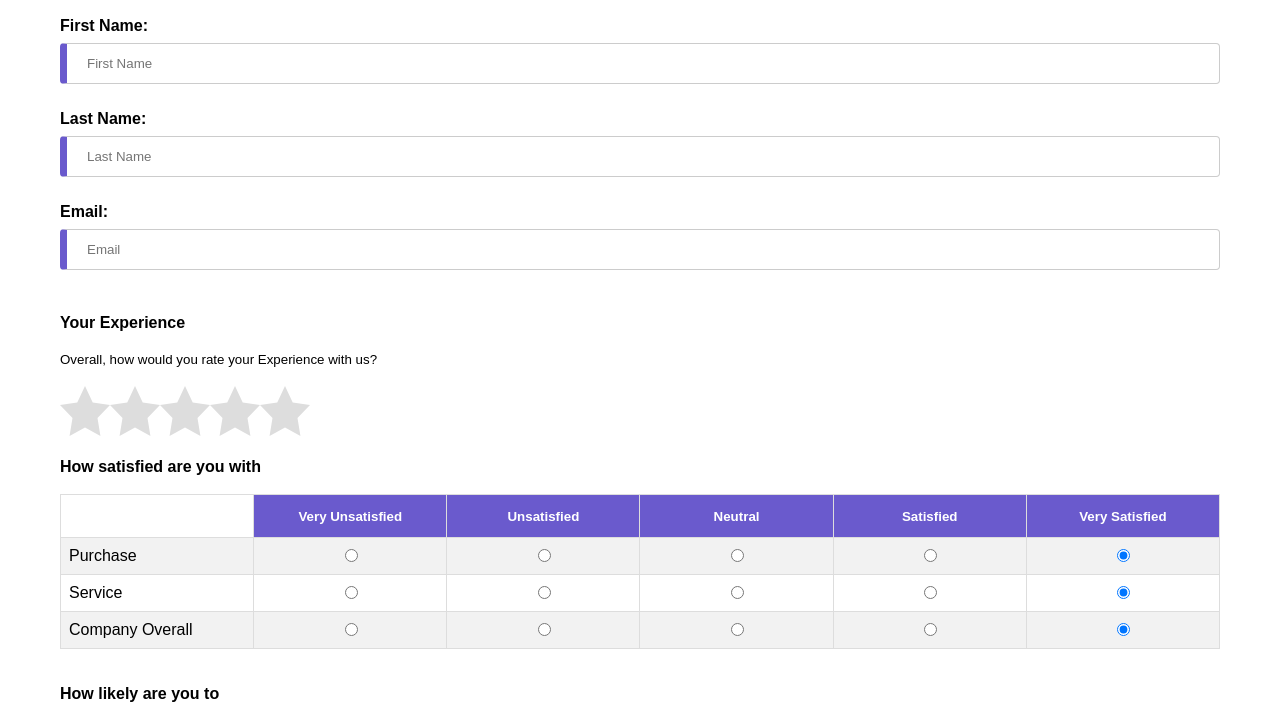
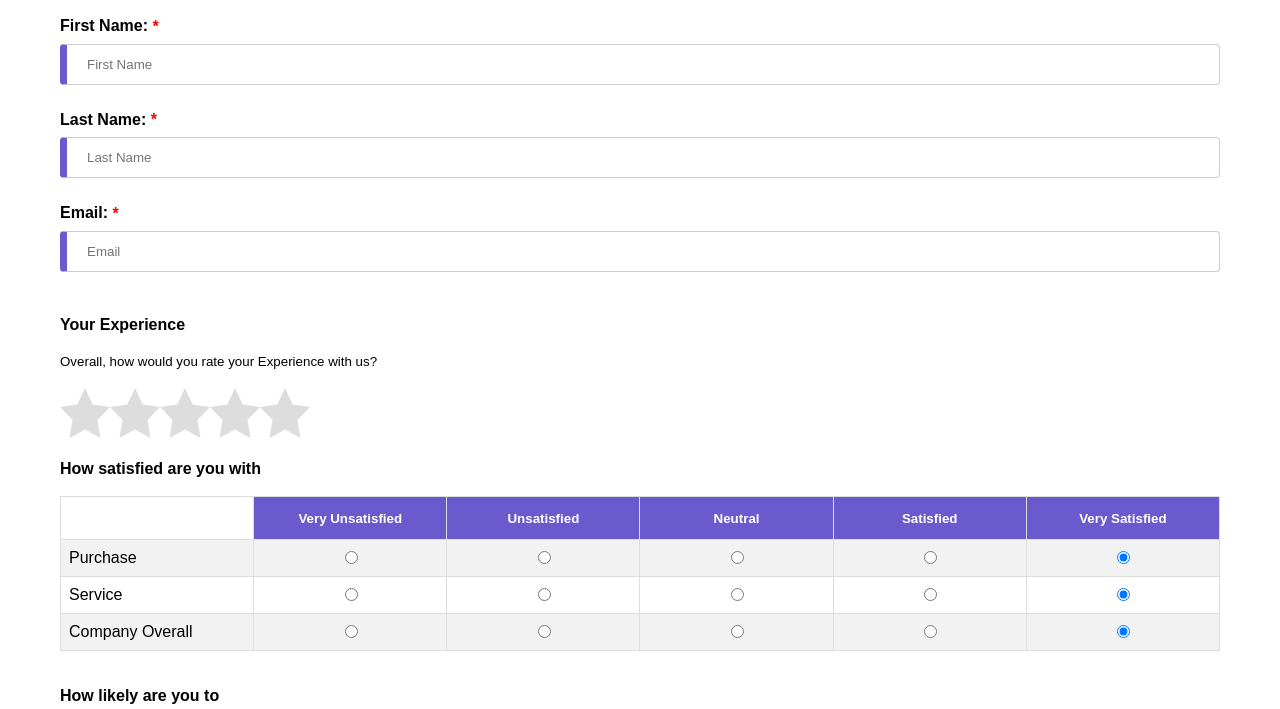
Before and after one commit to chiranjivikant1/Netlify1, a plain HTML site: page index.html in a window 1280 px wide. Shown: the part 91-800 px from the top of the page. Drawn offline with Linux system fonts and the light colour scheme.

Commit message:
Update index.html

```diff
--- a/index.html
+++ b/index.html
@@ -19,16 +19,16 @@
   <div >
     <form>
 	<div >
-      <label   for="fname"><strong>First Name: </strong></label>
+      <label class="mandatory"  for="fname"><strong>First Name: </strong></label>
 
       <input class="make_width input_box" type="text" id="fname" name="fname" required placeholder="First Name">
 	  <br><br>
-          <label  for="fname"><strong>Last Name: </strong></label>
+          <label class="mandatory"  for="fname"><strong>Last Name: </strong></label>
       <input class="make_width input_box" type="text"  id="lname" name="lname" placeholder="Last Name">
 	  </div>
       <br>
 	  <div>
-      <label for="Email"><strong> Email: </strong> </label>
+      <label class="mandatory" for="Email"><strong> Email: </strong> </label>
       <input class="make_width input_box" type="email" id="email" name="email" required placeholder="Email">
 	  </div>
       <br><br>
```
